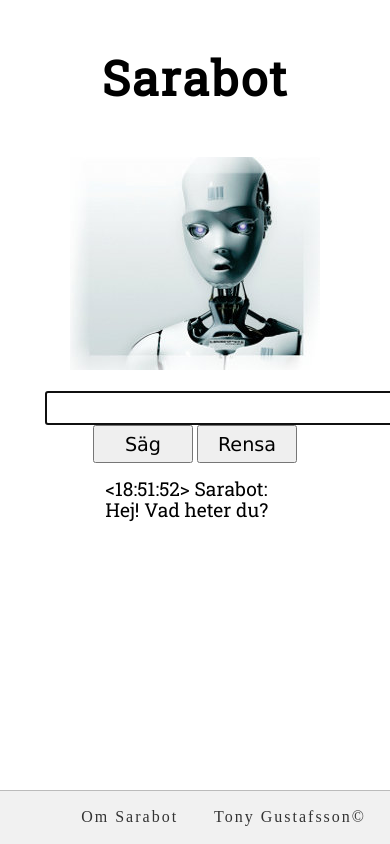
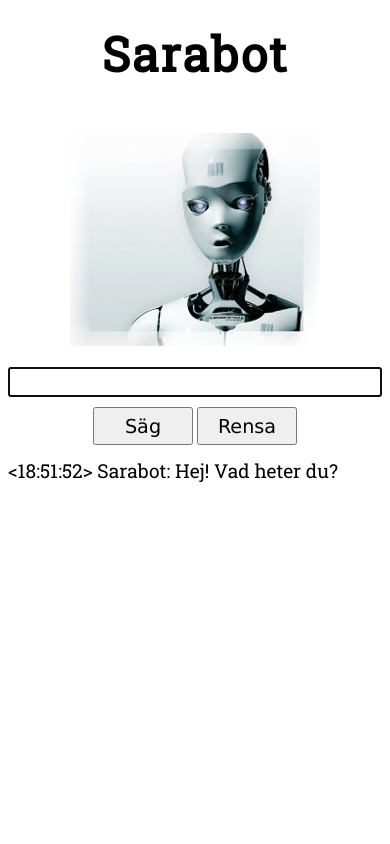
Before and after one commit to tonygustafsson/sarabot, a CodeIgniter app: page /projects/ in a window 390 px wide; the page is wider, and only the part inside the window is pictured. Run offline with CodeIgniter, Linux system fonts and the light colour scheme.

Commit message:
Responsive fixes

```diff
--- a/application/libraries/Brain.php
+++ b/application/libraries/Brain.php
@@ -303,7 +303,7 @@ class Brain
 
 			case (preg_match('/^(.*)\?/', $input) ? true : false): return $this->read_file("question"); break;
 
-			default: return rand(1,4) == 1 ? $this->read_file("default_answer") : $this->get_random_wikipedia_article(); break;
+			default: return rand(1,4) == 1 ? $this->get_random_wikipedia_article() : $this->read_file("default_answer"); break;
 		}
 	}
 
--- a/application/views/html_top.php
+++ b/application/views/html_top.php
@@ -6,6 +6,8 @@
 	<meta name="author" content="Tony Gustafsson">
 	<meta name="description" content="En intelligent samtalsrobot som kan hjälpa dig att fördriva tiden en stund.">
 	<meta name="keywords" content="sarabot, samtalsrobot, robot, chatbot, chatbott, chatrobot, samtalsbot, sara, artificiell intelligens, simulerad intelligens">
+	<meta name="viewport" content="width=device-width, initial-scale=1.0, maximum-scale=1.0">
+
 	<link href='https://fonts.googleapis.com/css?family=Roboto+Slab' rel='stylesheet' type='text/css'>
 	<link rel="stylesheet" type="text/css" media="screen" href="<?php echo base_url()?>assets/stylesheets/screen.css">
 
--- a/assets/stylesheets/screen.css
+++ b/assets/stylesheets/screen.css
@@ -95,3 +95,32 @@ footer p a {
 	text-decoration: none;
 	margin-right: 1.5em;
 }
+
+@media screen and (max-width: 960px) {
+	#main {
+		width: 100%;
+		margin: 0;
+	}
+
+	.bot-img {
+		max-width: 100%;
+	}
+
+	#main form input[type=text] {
+		width: 100%;
+		box-sizing: border-box;
+		margin-bottom: .5em;
+	}
+
+	#main h1 a {
+		padding-top: .5em;
+	}
+
+	#main p {
+		padding: 0;
+	}
+
+	footer {
+		display: none;
+	}
+}
```
